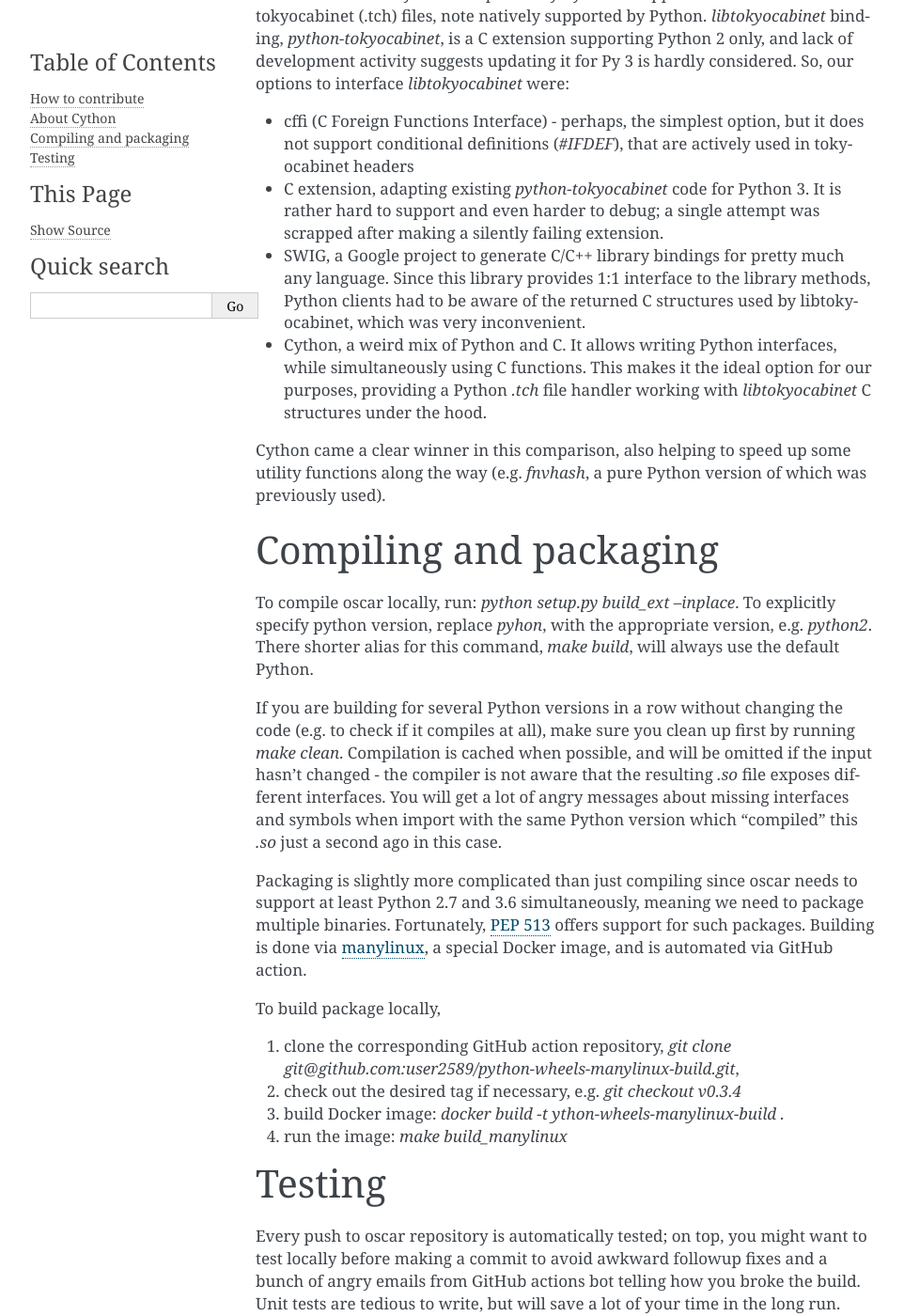
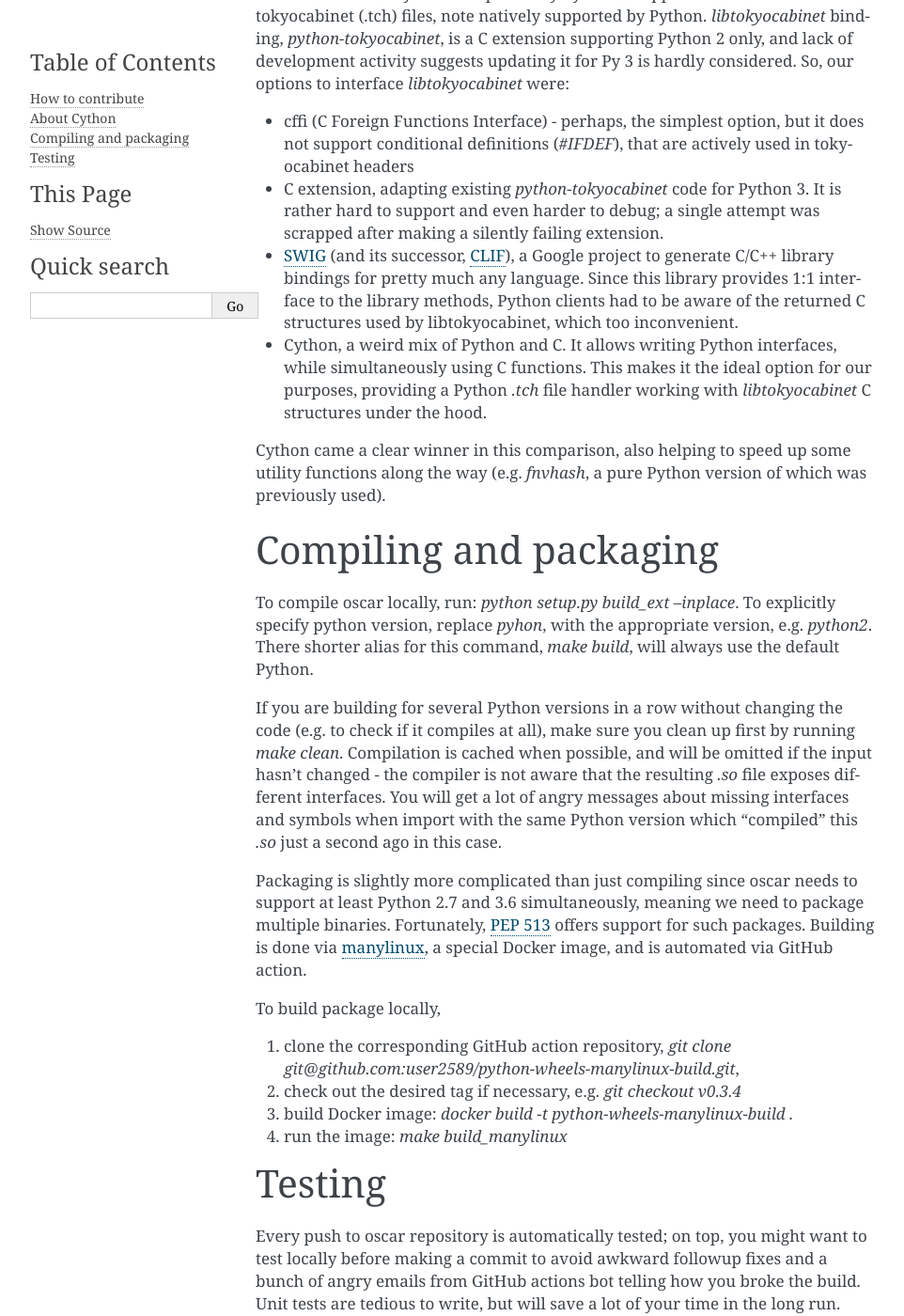
Before and after one commit to ssc-oscar/oscar.py, a Sphinx documentation site: the page built from docs/contribute.rst, in a window 1280 px wide and 1400 px high, scrolled down 1031 px. Shown: the whole window at 94% size, without its empty margins (8-970 px from the left). Built offline with Sphinx 7.4.7, drawn with Linux system fonts in a browser that asks for light colours.

Commit message:
doc: readability and CLIF mention

```diff
--- a/docs/contribute.rst
+++ b/docs/contribute.rst
@@ -56,10 +56,11 @@ is hardly considered. So, our options to interface `libtokyocabinet` were:
 - C extension, adapting existing `python-tokyocabinet` code for Python 3.
   It is rather hard to support and even harder to debug; a single
   attempt was scrapped after making a silently failing extension.
-- SWIG, a Google project to generate C/C++ library bindings
+- `SWIG <http://swig.org>`_ (and its successor, `CLIF <https://github.com/google/clif>`_),
+  a Google project to generate C/C++ library bindings
   for pretty much any language. Since this library provides 1:1 interface
   to the library methods, Python clients had to be aware of the returned
-  C structures used by libtokyocabinet, which was very inconvenient.
+  C structures used by libtokyocabinet, which too inconvenient.
 - Cython, a weird mix of Python and C. It allows writing Python interfaces,
   while simultaneously using C functions. This makes it the ideal option
   for our purposes, providing a Python `.tch` file handler working
@@ -98,7 +99,7 @@ To build package locally,
 #. clone the corresponding GitHub action repository,
    `git clone git@github.com:user2589/python-wheels-manylinux-build.git`,
 #. check out the desired tag if necessary, e.g. `git checkout v0.3.4`
-#. build Docker image: `docker build -t ython-wheels-manylinux-build .`
+#. build Docker image: `docker build -t python-wheels-manylinux-build .`
 #. run the image: `make build_manylinux`
 
 
```
